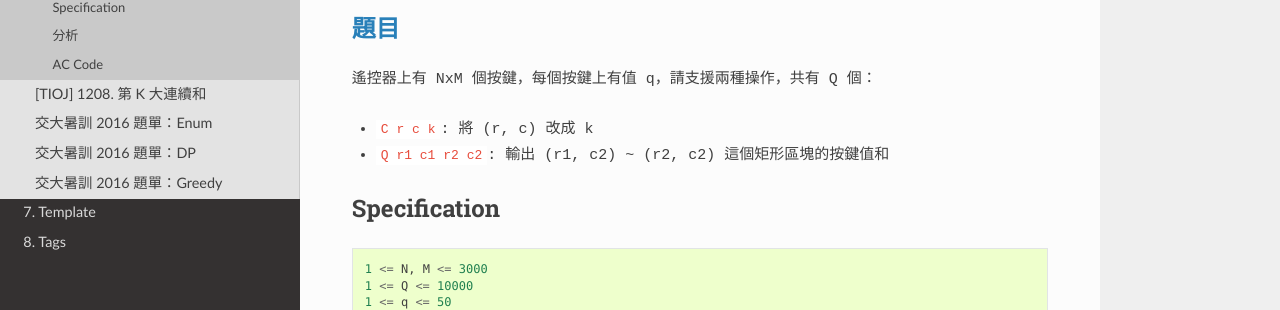
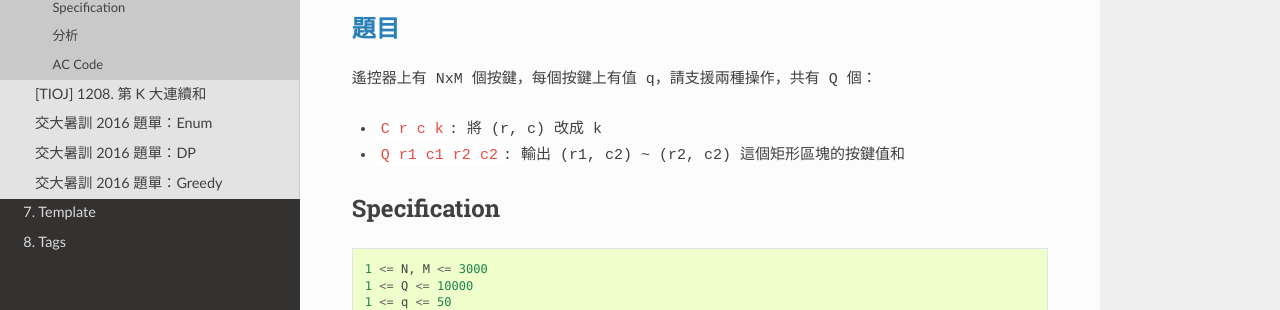
Before and after one commit to amoshyc/ojsolution, a Sphinx documentation site: the page built from docs/source/other/toj12.rst, in a window 1280 px wide. Shown: the part 349-659 px from the top of the page. Built offline with Sphinx 7.4.7 and the Read the Docs theme 2.0.0, drawn with Linux system fonts in a browser that asks for light colours; some web fonts are replaced; pages that are not in the unit, such as notebooks, are missing from menus.

Commit message:
Fix style

```diff
--- a/docs/source/_static/css/mine.css
+++ b/docs/source/_static/css/mine.css
@@ -26,7 +26,7 @@
 
 /*``literal``*/
 .rst-content tt.literal, .rst-content tt.literal, .rst-content code.literal {
-    font-size: 13px;
+    font-size: 15px;
     border: none;
     font-family: "Oxygen Mono","Droid Sans Mono","Courier New",Courier,monospace;
 }
@@ -36,3 +36,12 @@
     font-size: 15px;
     font-family: "Oxygen Mono","Droid Sans Mono","Courier New",Courier,monospace;
 }
+
+body ol li {
+    font-size: 15px;
+    font-family: "Oxygen Mono","Droid Sans Mono","Courier New",Courier,monospace;
+}
+
+.sidebar span {
+    font-size: 13px;
+}
--- a/docs/source/template/ds/trie.rst
+++ b/docs/source/template/ds/trie.rst
@@ -13,9 +13,9 @@
     :depth: 3
 
 
-************************
+*************************************
 程式碼（靜態儲存．非遞迴）
-************************
+*************************************
 
 .. code-block:: cpp
     :linenos:
```
